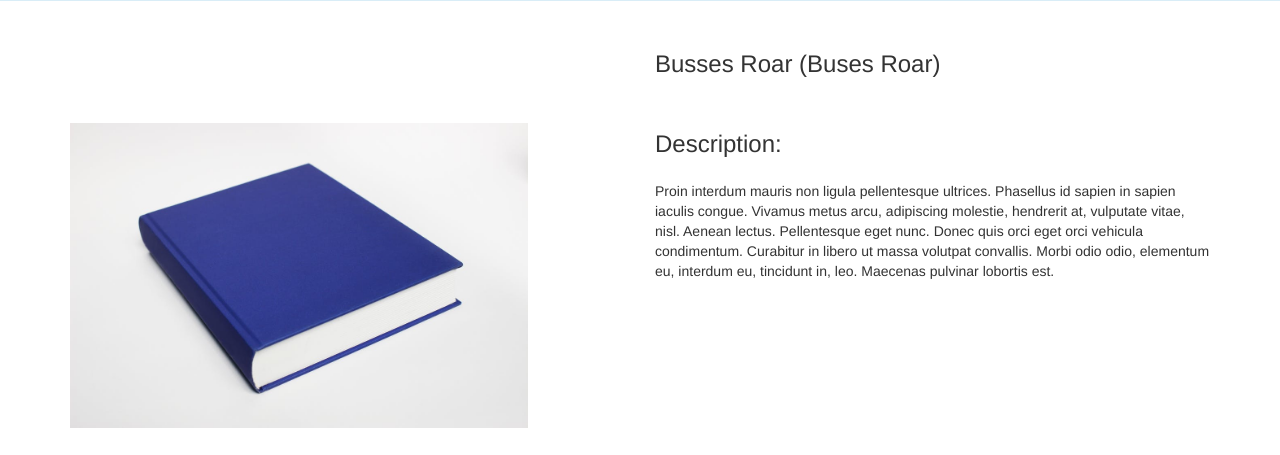
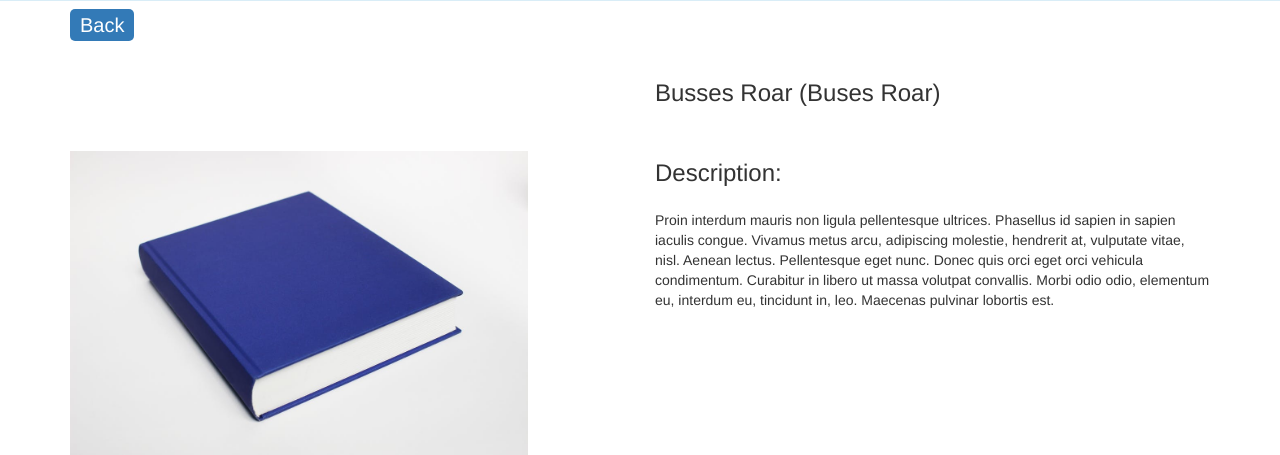
Before and after one commit to Mayden-Academy/book-store, a PHP site: page /app/individualBookPage.php?id=1 in a window 1280 px wide. Shown: the part 59-514 px from the top of the page. Run offline with PHP 8.4, Linux system fonts and the light colour scheme; data comes from the database, SQL or seed files in the repository.

Commit message:
button back

```diff
--- a/app/css/styles.css
+++ b/app/css/styles.css
@@ -68,13 +68,24 @@ a:hover {
     margin-bottom: 5px;
 }
 
+.backButton {
+    background: #337ab7;
+    font-size: 20px;
+    cursor: pointer;
+    color: #fff;
+    padding: 5px 10px;
+    border-radius: 5px
+}
+
 .returnToHome a {
     color: #ffffff;
     font-size: 12px;
 }
+
 .content {
     margin: 20px -15px;
 }
+
 /*individual book*/
 .individualBookImage {
     height: 500px;
--- a/app/individualBookPage.php
+++ b/app/individualBookPage.php
@@ -17,7 +17,6 @@ if (isset($_GET['id'])) {
 </head>
 <body>
 <div class="stickyFooterExcluder">
-
     <?php include "includes/header.php";
         if (empty($individualBook) || !$individualBook->id) {
             echo '<div class="alert alert-danger" role="alert">Book does not exist</div>';
@@ -25,6 +24,7 @@ if (isset($_GET['id'])) {
     ?>
 
     <div class="container">
+        <a class="backButton" onclick="history.back(-1)">Back</a>
         <div class="row content">
             <div class="col-xs-5 individualBookImage">
                 <img src="<?php echo $individualBook->image; ?>"/>
```
